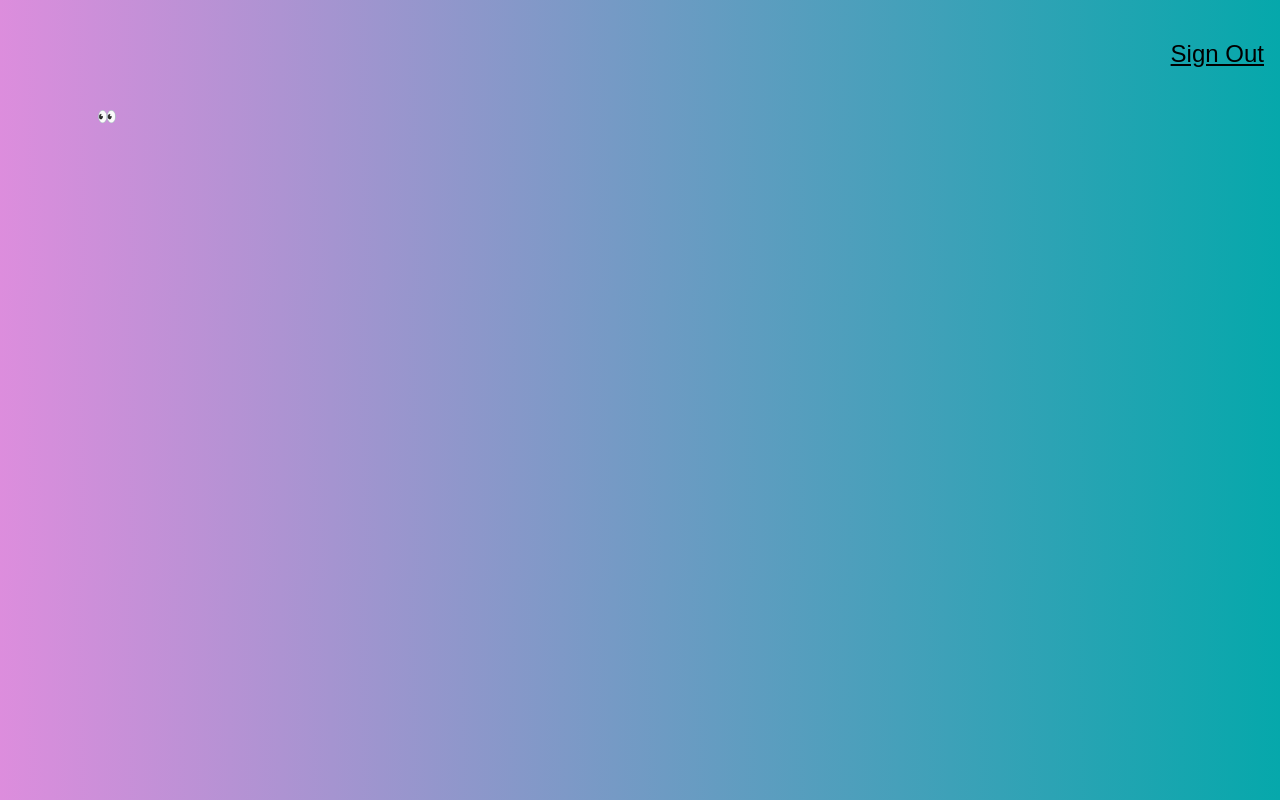
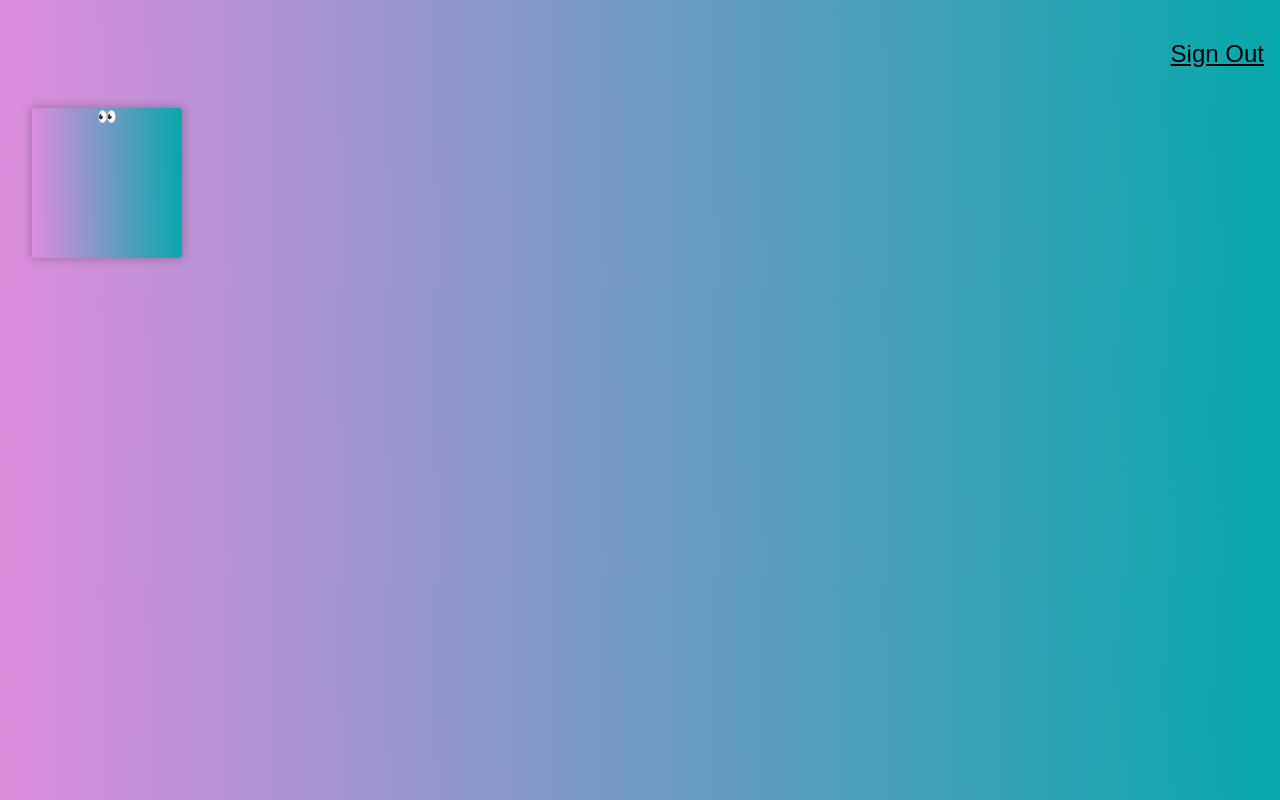
Before and after one commit to MMoronto/visage-id-cortex, a React (Create React App) app: page / in a window 1280 px wide. Built offline with nearby package versions, Linux system fonts and the light colour scheme.

Commit message:
add basic styling to logo

```diff
--- /dev/null
+++ b/src/components/Logo/Logo.css
@@ -0,0 +1,3 @@
+.Tilt {
+  background: linear-gradient(89deg, #DD8DDD 0%, #05A8AB 100%);
+}
--- a/src/components/Logo/Logo.js
+++ b/src/components/Logo/Logo.js
@@ -1,10 +1,11 @@
 import React from 'react';
 import Tilt from 'react-parallax-tilt';
+import './Logo.css';
 
 const Logo = () => {
 	return (
 		<div className='ma4 mt0'>
-			<Tilt className="Tilt" options={{ max : 25 }} style={{ height: 150, width: 150 }} >
+			<Tilt className="Tilt br2 shadow-2" options={{ max : 25 }} style={{ height: 150, width: 150 }} >
 				<div className="Tilt-inner"> 👀 </div>
 			</Tilt>
 		</div>
```
